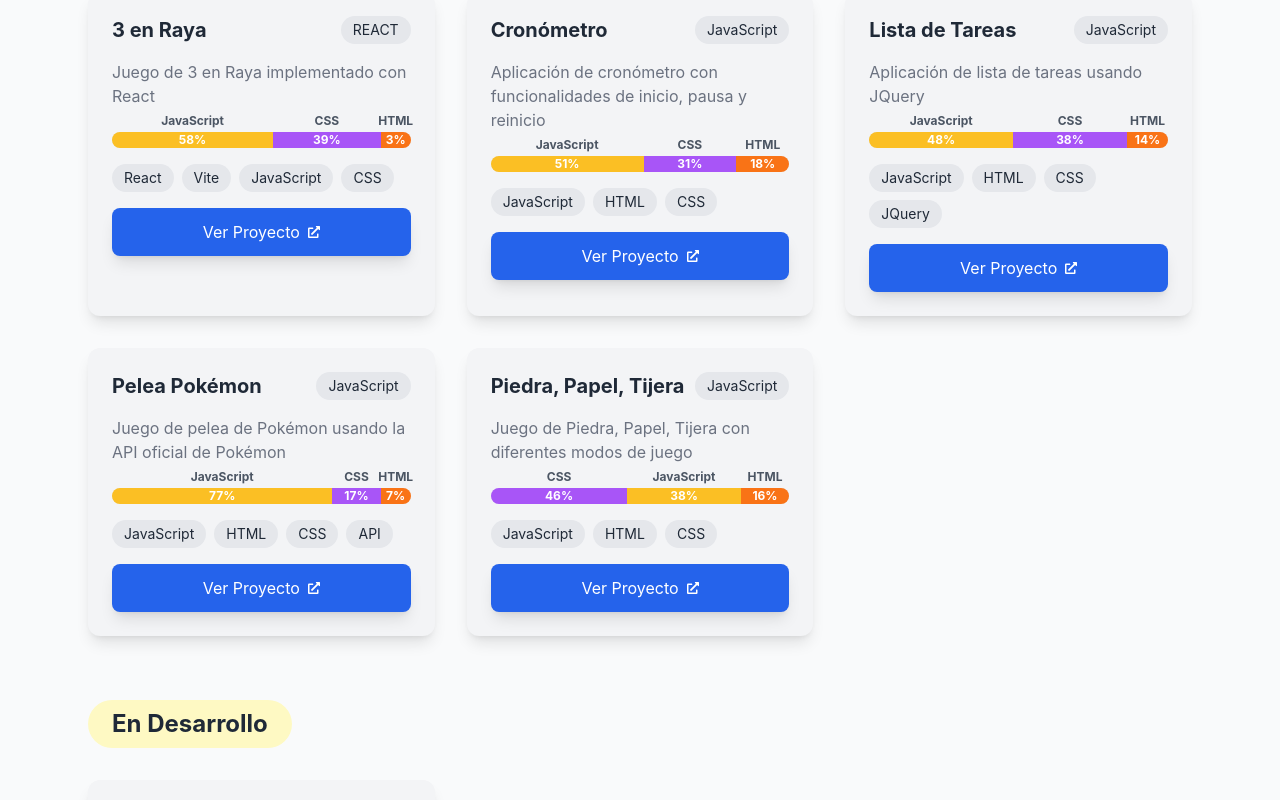
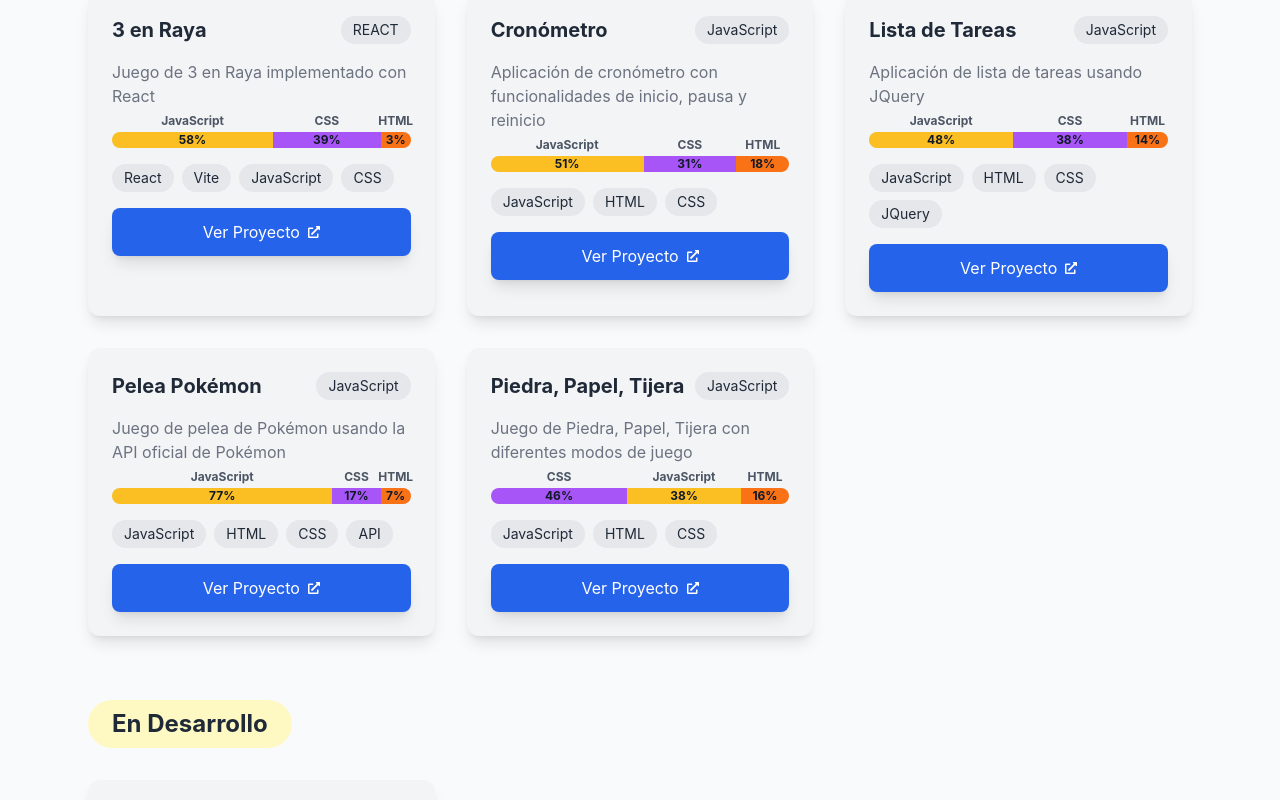
Before and after one commit to DiegoExtremiana/portfolioCompletoDiego, a React (Create React App) app: page / in a window 1280 px wide. Shown: the part 3880-4680 px from the top of the page. Built offline with nearby package versions, Linux system fonts and the light colour scheme; the HTML template or start-up script is replaced by a standard one.

Commit message:
porcentajes de color oscuro

```diff
--- a/src/components/LanguageProgressBar.js
+++ b/src/components/LanguageProgressBar.js
@@ -70,10 +70,11 @@ const LanguageProgressBar = ({ percentages, technologies }) => {
           {percentages.map((item, index) => (
             <div
               key={index}
-              className="h-full flex items-center justify-center text-xs text-white font-bold transition-all duration-300 ease-out relative"
+              className="h-full flex items-center justify-center text-xs font-bold transition-all duration-300 ease-out relative"
               style={{
                 width: `${animatedPercentages[index]}%`,
                 backgroundColor: LANGUAGE_COLORS[item.language] || '#888',
+                color: 'rgb(16,25,39)',
                 minWidth: '30px' // Mínimo para que se vea el texto
               }}
           >
```
Also changed, not shown: 5 other files (tests, documents, lock files or other folders).
